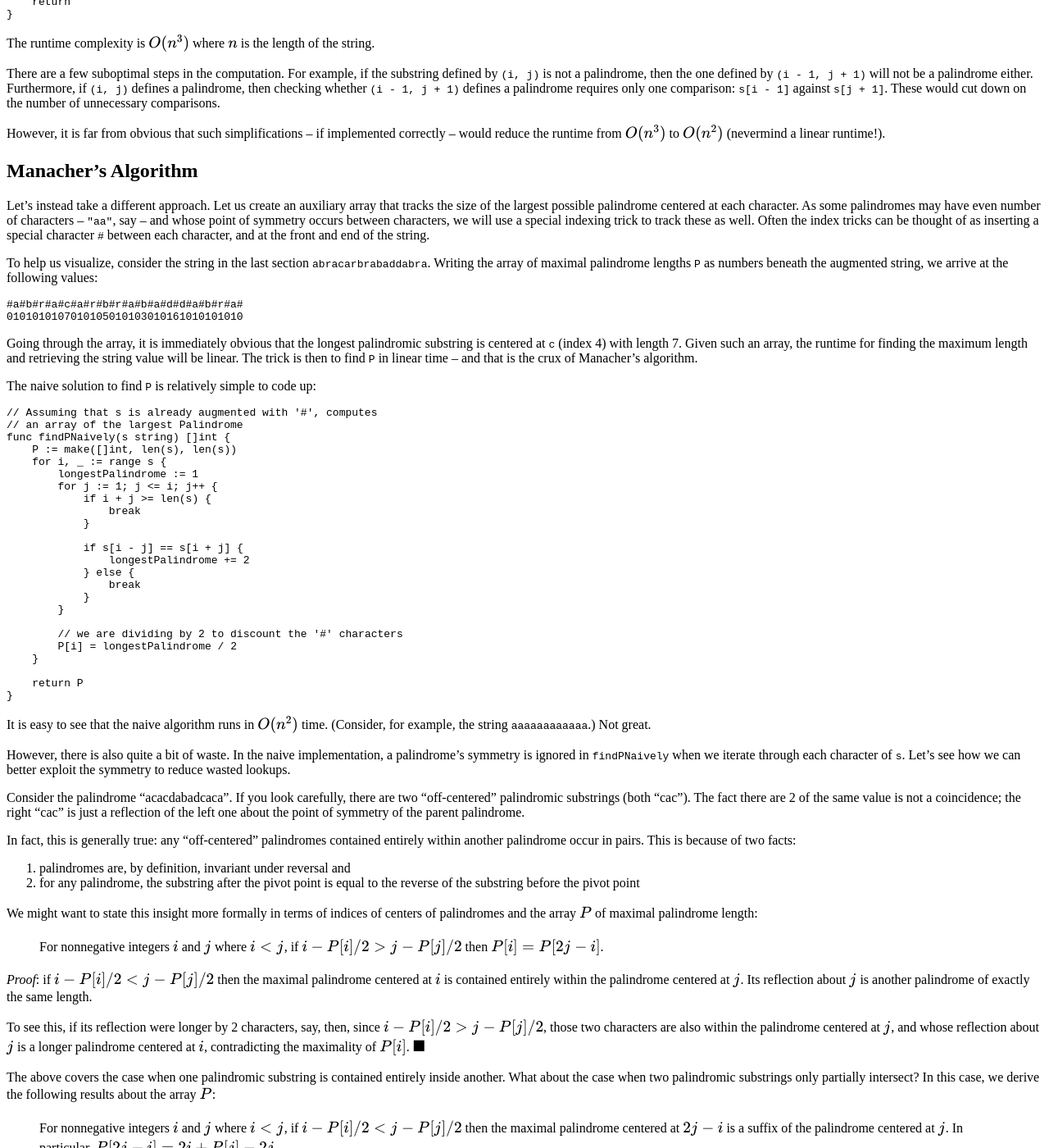
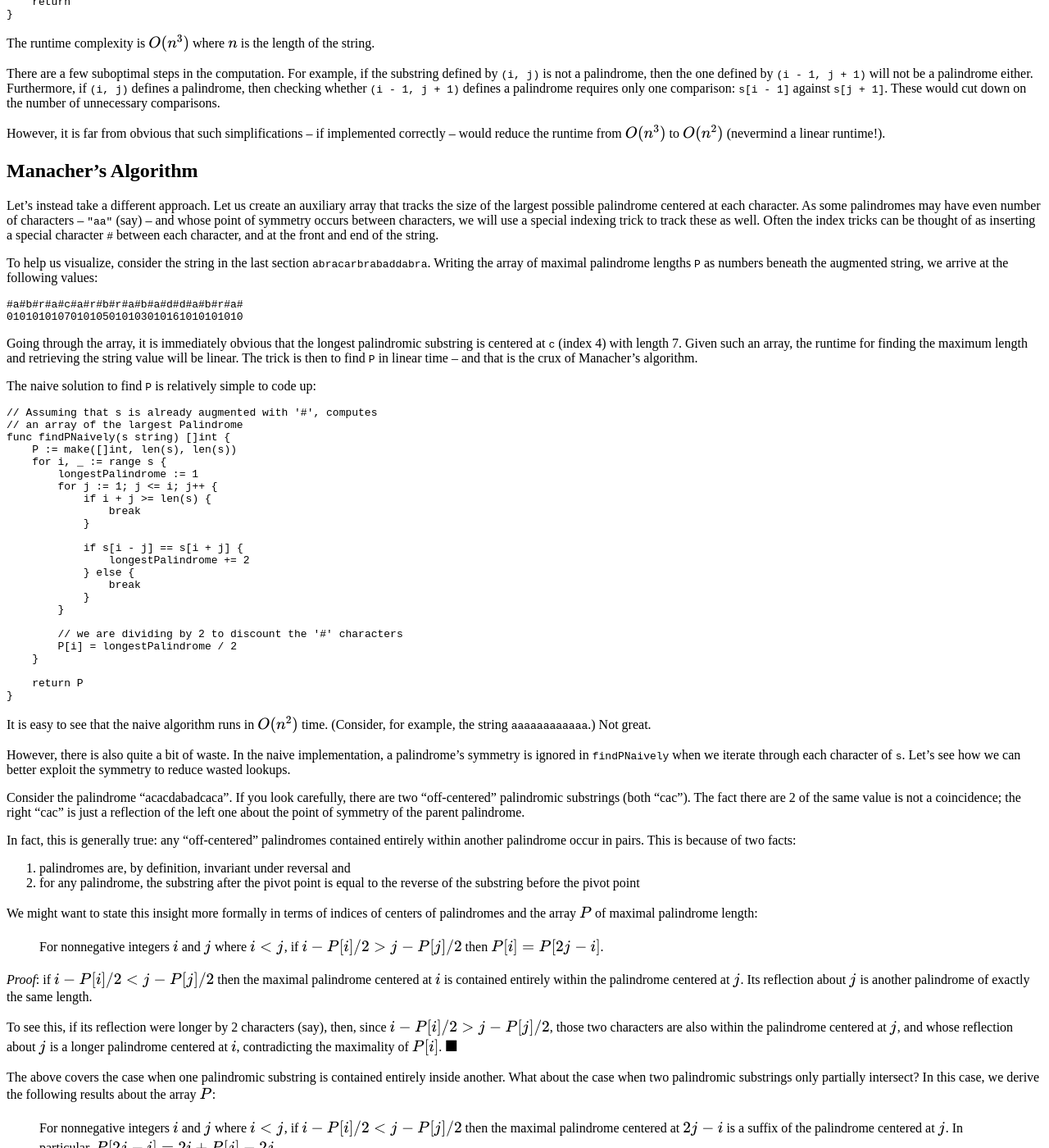
Before and after one commit to ichinco/math_notes, a Jekyll site: the page built from _posts/2020-04-05-string-algo-manachers.md, in a window 1280 px wide and 1400 px high, scrolled down 1341 px. Shown: the whole window at 82% size. Built offline with Jekyll 4.4.1, drawn with Linux system fonts in a browser that asks for light colours; nearby versions of some CDN libraries; some of the changed text lies outside the part shown.

Commit message:
correctly punctuates 'say'

```diff
--- a/_posts/2020-04-05-string-algo-manachers.md
+++ b/_posts/2020-04-05-string-algo-manachers.md
@@ -123,7 +123,7 @@ correctly -- would reduce the runtime from {{im}}O(n^3){{mi}} to
 
 Let's instead take a different approach. Let us create an auxiliary array
 that tracks the size of the largest possible palindrome centered at each
-character. As some palindromes may have even number of characters -- `"aa"`, say
+character. As some palindromes may have even number of characters -- `"aa"` (say)
 -- and whose point of symmetry occurs between characters, we will use a special
 indexing trick to track these as well. Often the index tricks can be thought of
 as inserting a special character `#` between each character, and at the front
@@ -205,7 +205,7 @@ maximal palindrome centered at {{im}}i{{mi}} is contained entirely
 within the palindrome centered at {{im}}j{{mi}}. Its reflection
 about {{im}}j{{mi}} is another palindrome of exactly the same length.
 
-To see this, if its reflection were longer by 2 characters, say,
+To see this, if its reflection were longer by 2 characters (say),
 then, since {{im}}i - P[i]/2 > j - P[j]/2{{mi}}, those two characters
 are also within the palindrome centered at {{im}}j{{mi}}, and whose
 reflection about {{im}}j{{mi}} is a longer palindrome centered at
```
Also changed, not shown: other parts of _posts/2020-04-05-string-algo-manachers.md (+1 -1 lines).
